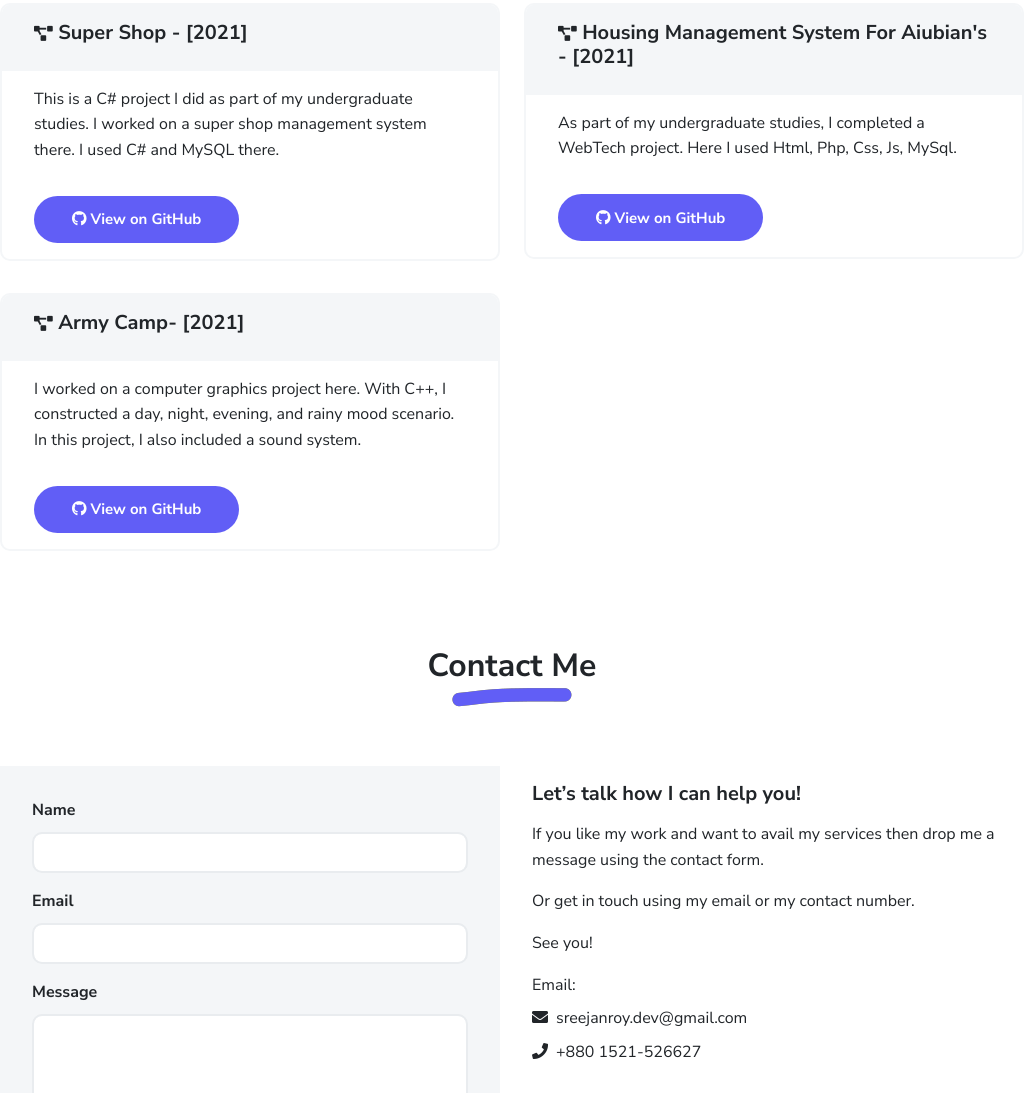
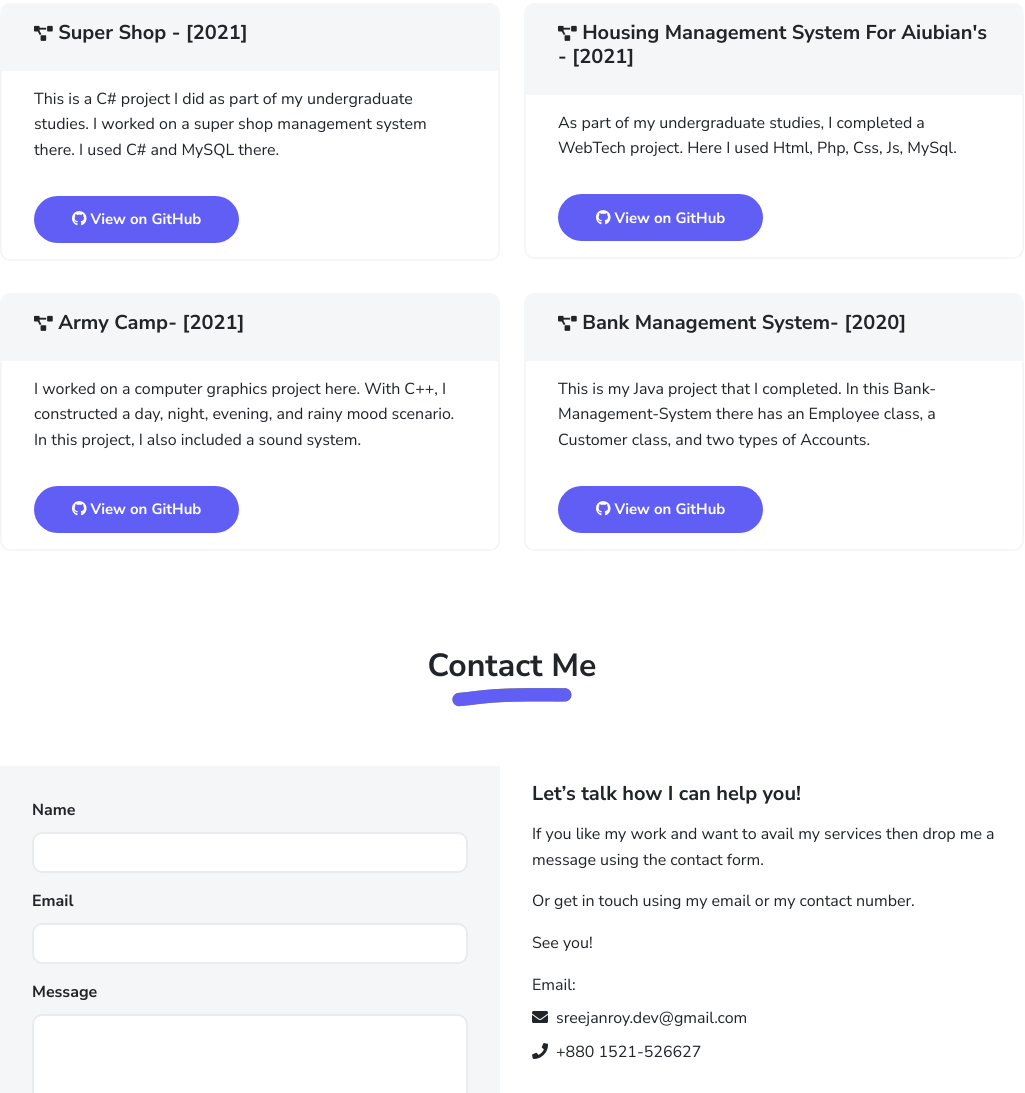
Before and after one commit to roysreejan/roysreejan.github.io, a plain HTML site: page index.html in a window 1280 px wide. Shown: the part 2650-3743 px from the top of the page, without its empty margins (128-1153 px from the left). Drawn offline with Linux system fonts and the light colour scheme.

Commit message:
java project added

```diff
--- a/index.html
+++ b/index.html
@@ -313,6 +313,24 @@
                 </div>
               </div>
             </div>
+            <div class="col-md-6">
+              <div class="card mb-3" data-aos="fade-right" data-aos-delay="200">
+                <div class="card-header px-3 py-2">
+                  <div class="d-flex justify-content-between">
+                    <div>
+                      <h3 class="h5 mb-1"> <i class="fas fa-project-diagram fa-xs"></i> Bank Management System- [2020]</h3>
+                    </div>
+                  </div>
+                </div>
+                <div class="card-body px-3 py-2">
+                  <p>This is my Java project that I completed. In this Bank-Management-System there has an Employee class,
+                     a Customer class, and two types of Accounts. </p>
+                  <a href="https://github.com/roysreejan/Bank-Management-System" class="btn mt-2" type="submit"
+                    style="background-color: #615ef6; color: white;"><i class="fab fa-github icon"></i> View on
+                    GitHub</a>
+                </div>
+              </div>
+            </div>
           </div>
         </div>
       </div>
```
